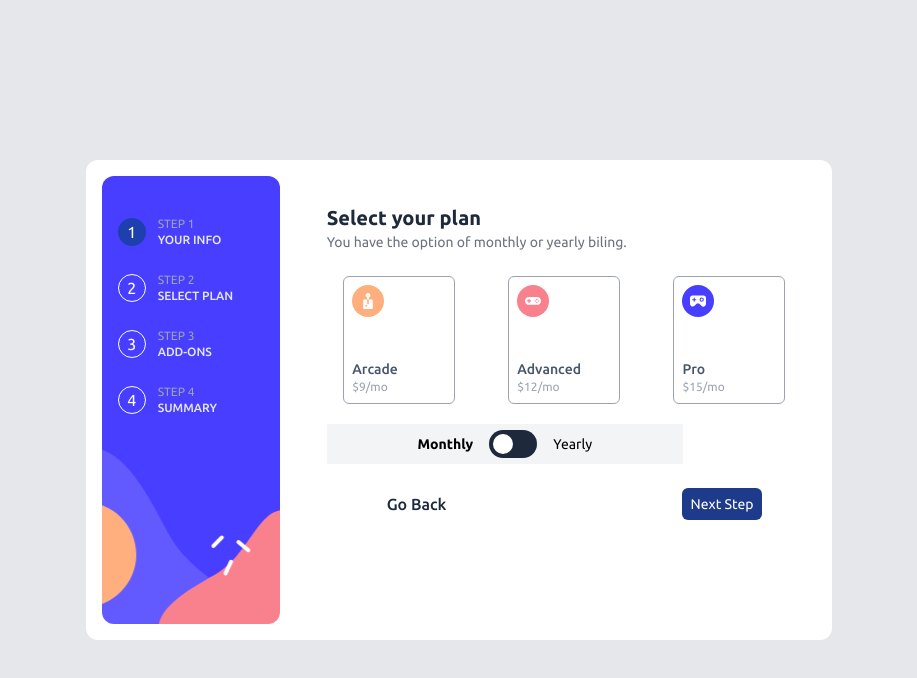
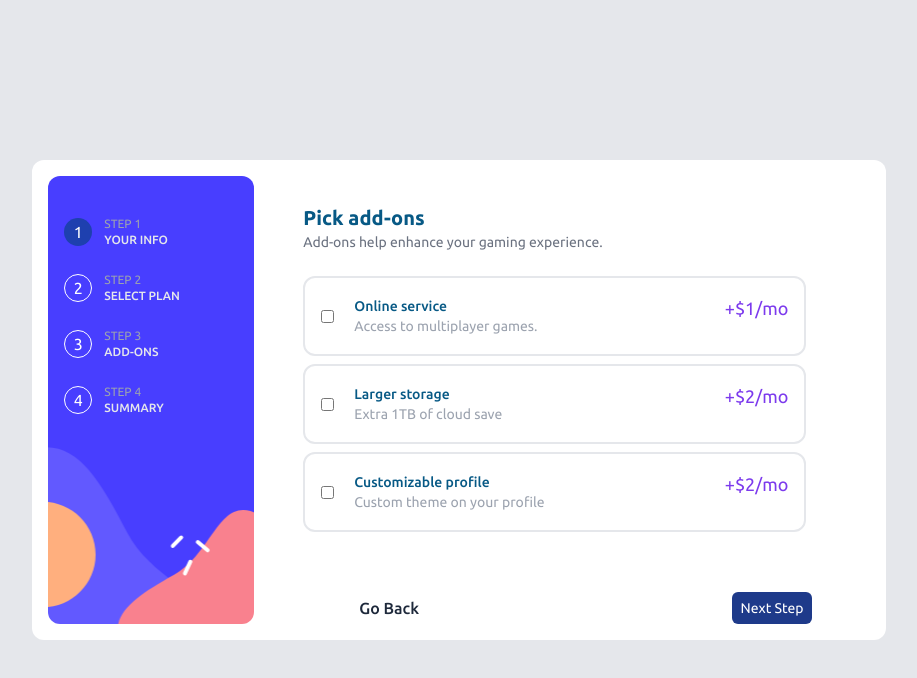
Before and after one commit to sujal58/Multistep-Form, a React (Vite) app: page / in a window 1280 px wide. Shown: the top 678 px of the page, without its empty margins (181-1098 px from the left). Built offline with nearby package versions, Linux system fonts and the light colour scheme.

Commit message:
third page created

```diff
--- a/src/App.jsx
+++ b/src/App.jsx
@@ -1,6 +1,7 @@
 
 import FirstPage from './pages/FirstPage';
 import SecondPage from './pages/SecondPage';
+import Thirdpage from './pages/Thirdpage';
 
 
 
@@ -11,7 +12,8 @@ function App() {
   return (
     <>
       {/* <FirstPage/> */}
-      <SecondPage/>
+      {/* <SecondPage/> */}
+      <Thirdpage/>
       {/* <Navbar/> */}
     </>
   )
--- /dev/null
+++ b/src/Components/Adons/Card.jsx
@@ -0,0 +1,16 @@
+import React from 'react'
+
+function Card({title, description, price}) {
+  return (
+    <div className='relative flex items-center gap-5 pl-4 h-20 w-11/12  border-2 rounded-xl'>
+        <input type="checkbox" id="add-ons" />
+        <div className='flex flex-col'>
+            <p className='font-medium text-md sm:text-sm md:text-md text-sky-800'>{title}</p>
+            <p className='text-gray-400 text-sm'>{description}</p>
+        </div>
+        <p className='absolute md:right-4 top-4 text-md sm:text-xs right-4 sm:right-2 lg:text-lg text-violet-600'>+${price}/mo</p>
+    </div>
+  )
+}
+
+export default Card
--- a/src/Components/card/Card.jsx
+++ b/src/Components/card/Card.jsx
@@ -1,10 +1,10 @@
 import React, { useState } from 'react'
 
-function Card({title, img, price, isSelected, onSelect}) {
+function Card({title, img, price,offer, isSelected, onSelect}) {
 
 
   return (
-        <div className={`card-1 flex md:flex-col gap-5 md:justify-between items-start p-2 sm:h-20 sm:w-9/12 md:h-28 md:w-24 xl:h-32 xl:w-28 border  rounded-md cursor-pointer ${isSelected ? "border-slate-800" : "border-gray-400"}`}
+        <div className={`card-1 flex sm:flex-col gap-5 md:justify-between items-center sm:items-start p-2 h-14 w-11/12 sm:h-28 sm:w-24 xl:h-32 xl:w-32 border  rounded-md cursor-pointer ${isSelected ? "border-slate-800" : "border-gray-400"}`}
         onClick={onSelect}>
              <div className='inner-icon '>
                 <img src={img} alt="Arcade-icon" className='h-8' />
@@ -12,6 +12,8 @@ function Card({title, img, price, isSelected, onSelect}) {
               <div className='inner-text'>
                 <p className='text-slate-600 font-medium text-sm'>{title}</p>
                 <p className='text-gray-400 font-small text-xs'>${price}/mo</p>
+                <p className='text-slate-600 font-medium text-xs'>{offer}</p>
+
                </div>
         </div>
 
--- a/src/pages/SecondPage.jsx
+++ b/src/pages/SecondPage.jsx
@@ -20,19 +20,19 @@ function SecondPage() {
         <div className="sm:static flex flex-col sm:flex-row sm:bg-white sm:h-full w-8/12 sm:w-9/12 lg:w-7/12 xl:w-7/12 sm:p-4 rounded-xl">
               <Navbar/>
               <div className="absolute items-center top-20 sm:static flex flex-col w-full sm:flex-1">
-                <div className=" bg-white sm:py-8 px-8 rounded-xl w-11/12 sm:h-full p-2 sm:p-2 md:p-2 md:ml-4 xl:ml-8 md:mt-5 flex flex-col gap-3 md:gap-6">
+                <div className="relative bg-white py-5 sm:py-8 px-3 rounded-xl w-11/12 sm:w-11/12 sm:h-full p-2 sm:p-2 md:p-2 md:ml-4 xl:ml-8 md:mt-5 flex flex-col gap-3 md:gap-6">
                     <div className="header flex flex-col">
-                      <h1 className='text-slate-800 font-bold text-xl'>Select your plan</h1>
+                      <h1 className='text-slate-800 font-bold text-lg sm:text-xl'>Select your plan</h1>
                       <p className=' text-sm text-gray-500'>You have the option of monthly or yearly biling.</p>
                     </div>
 
-                    <div className="details flex flex-col gap-5">
-                          <div className='flex flex-col md:flex-row gap-2 md:gap-5 justify-around'>
-                              <Card title={"Arcade"} img={arcade} price = {9} isSelected = {selectedCard === 1} onSelect = {()=> setSelectedCard(1)} />
-                              <Card title={"Advanced"} img={advanced} price = {12} isSelected = {selectedCard === 2} onSelect = {()=> setSelectedCard(2)}/>
-                              <Card title={"Pro"} img={pro} price = {15} isSelected = {selectedCard === 3} onSelect = {()=> setSelectedCard(3)}/>
+                    <div className="details flex flex-col gap-3 sm:gap-5">
+                          <div className='flex flex-col sm:flex-row gap-2 md:gap-5 justify-around'>
+                              <Card title={"Arcade"} img={arcade} price = {isChecked ? 90 : 9} offer = {isChecked ? "2 months free": null} isSelected = {selectedCard === 1} onSelect = {()=> setSelectedCard(1)} />
+                              <Card title={"Advanced"} img={advanced} price = {isChecked ? 120 : 12} offer = {isChecked ? "2 months free": null} isSelected = {selectedCard === 2} onSelect = {()=> setSelectedCard(2)}/>
+                              <Card title={"Pro"} img={pro} price = {isChecked ? 150 : 15} offer = {isChecked ? "2 months free": null} isSelected = {selectedCard === 3} onSelect = {()=> setSelectedCard(3)}/>
                           </div>
-                          <div className='sm:w-9/12 flex justify-center gap-4 items-center bg-gray-100 h-10'>
+                          <div className='sm:w-full flex justify-center gap-4 items-center bg-gray-100 h-10'>
                               <label htmlFor="" className={`text-sm ${isChecked ? "font-normal" : "font-bold"}`}>Monthly</label>
 
                               <div className='relative w-12 h-7 bg-slate-800 rounded-2xl cursor-pointer '>
@@ -43,7 +43,7 @@ function SecondPage() {
                           </div>
                     </div>
 
-                    <div className='hidden submitBtn sm:flex  justify-between items-center px-10 ml-5'>
+                    <div className='absolute w-full bottom-0 hidden sm:flex justify-between'>
                       <button className='text-slate-800 font-medium'>Go Back</button>
                       <button className=' text-white bg-blue-900 h-8 w-20 text-sm rounded-md '>Next Step</button>
                     </div>
@@ -52,7 +52,7 @@ function SecondPage() {
               </div>
         </div>
 
-        <div className='sm:hidden absolute flex justify-between px-5 pr-4 items-center bottom-0 bg-white w-full h-14'>
+        <div className='sm:hidden absolute flex justify-between px-5 pr-4 items-center bottom-0 bg-white w-full h-12'>
           <button className='text-slate-800 font-medium'>Go Back</button>
           <button className=' text-white bg-blue-900 h-8 w-20 text-sm rounded-md '>Next Step</button>
         </div>
--- /dev/null
+++ b/src/pages/Thirdpage.jsx
@@ -0,0 +1,45 @@
+import React from 'react'
+import Navbar from '../Components/Navbar/Navbar'
+import Card from '../Components/Adons/Card'
+import arcade from '../assets/images/icon-arcade.svg'
+import advanced from '../assets/images/icon-advanced.svg'
+import pro from '../assets/images/icon-pro.svg'
+
+function Thirdpage() {
+  return (
+    <div className="min-h-screen flex sm:justify-center items-center bg-gray-200 font-ubuntu">
+        <div className="sm:static flex flex-col sm:flex-row sm:bg-white sm:h-full w-8/12 sm:w-9/12 lg:w-8/12 sm:p-4 rounded-xl">
+              <Navbar/>
+              <div className="absolute items-center top-20 sm:static flex flex-col w-full sm:flex-1">
+                <div className="relative bg-white py-5 sm:py-8 px-3 rounded-xl w-11/12 sm:h-full p-2 sm:p-2 md:p-2 md:ml-4 xl:ml-8 md:mt-5 flex flex-col gap-3 md:gap-6">
+                    <div className="header flex flex-col">
+                      <h1 className='text-sky-800 font-bold text-lg sm:text-xl'>Pick add-ons</h1>
+                      <p className=' text-sm text-gray-500'>Add-ons help enhance your gaming experience.</p>
+                    </div>
+
+                    <div className="details flex flex-col gap-3 sm:gap-5">
+                          <div className='flex flex-col gap-2'>
+                              <Card title={"Online service"} description={"Access to multiplayer games."} price = {1}/>
+                              <Card title={"Larger storage"} description={"Extra 1TB of cloud save"} price = {2}/>
+                              <Card title={"Customizable profile"} description={"Custom theme on your profile"} price = {2}/>
+
+                          </div>
+                    </div>
+
+                    <div className='absolute w-full bottom-0 hidden sm:flex justify-between md:px-14'>
+                      <button className='text-slate-800 font-medium'>Go Back</button>
+                      <button className=' text-white bg-blue-900 h-8 w-20 text-sm rounded-md '>Next Step</button>
+                    </div>
+                </div>
+              </div>
+        </div>
+
+        <div className='sm:hidden absolute flex justify-between px-5 pr-4 items-center bottom-0 bg-white w-full h-12'>
+          <button className='text-slate-800 font-medium'>Go Back</button>
+          <button className=' text-white bg-blue-900 h-8 w-20 text-sm rounded-md '>Next Step</button>
+        </div>
+    </div>
+  )
+}
+
+export default Thirdpage
```
